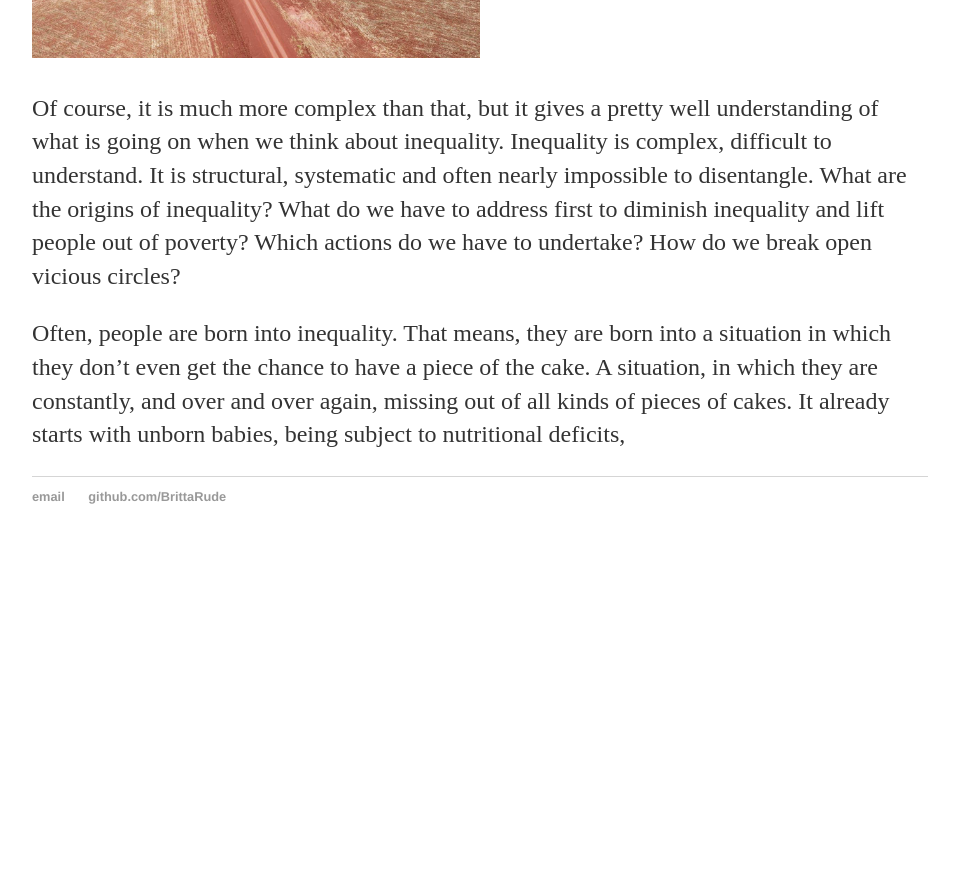
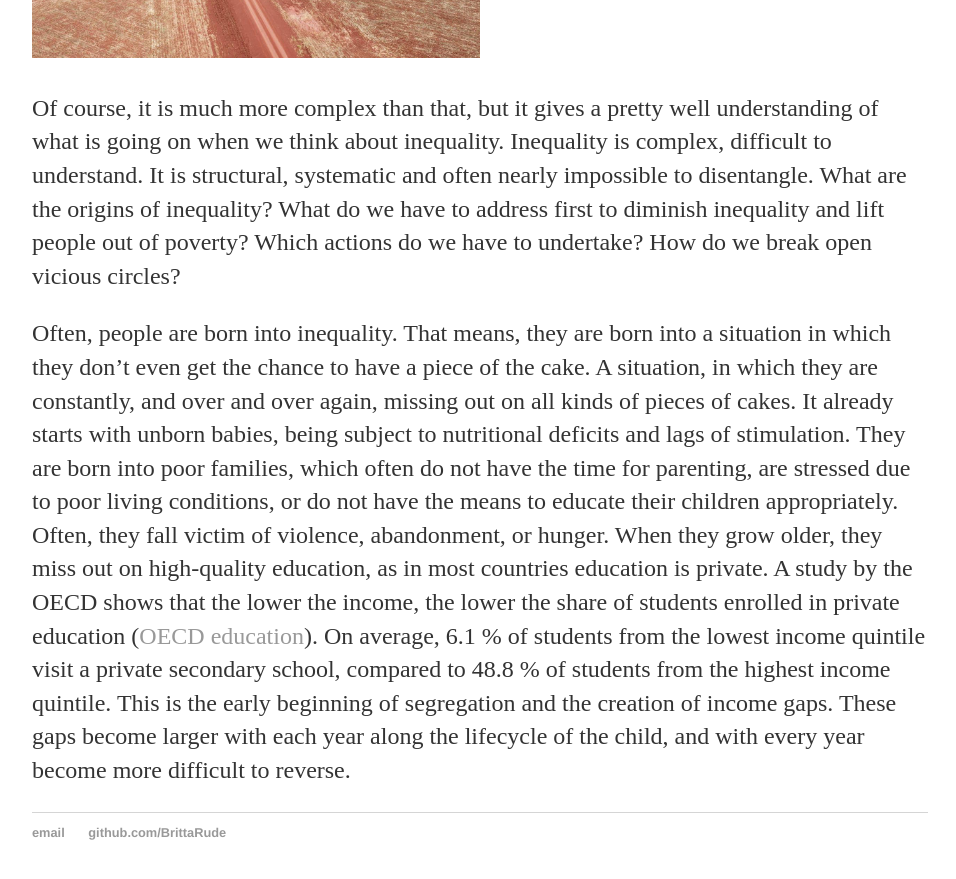
Before and after one commit to BrittaRude/BrittaRude.github.io, a Jekyll site: the page built from _posts/2020-07-08-britta-rude-site-launched.md, in a window 1280 px wide and 900 px high, scrolled down 1607 px. Shown: the top 879 px of the window, without its empty margins (160-1116 px from the left). Built offline with Jekyll 4.4.1, drawn with Linux system fonts in a browser that asks for light colours; before the commit the page ends 2171 px from its top, so only the background shows below that.

Commit message:
Update 2020-07-08-britta-rude-site-launched.md

```diff
--- a/_posts/2020-07-08-britta-rude-site-launched.md
+++ b/_posts/2020-07-08-britta-rude-site-launched.md
@@ -17,4 +17,4 @@
 
 Of course, it is much more complex than that, but it gives a pretty well understanding of what is going on when we think about inequality. Inequality is complex, difficult to understand. It is structural, systematic and often nearly impossible to disentangle. What are the origins of inequality? What do we have to address first to diminish inequality and lift people out of poverty? Which actions do we have to undertake? How do we break open vicious circles?
 
-Often, people are born into inequality. That means, they are born into a situation in which they don't even get the chance to have a piece of the cake. A situation, in which they are constantly, and over and over again, missing out of all kinds of pieces of cakes. It already starts with unborn babies, being subject to nutritional deficits,
+Often, people are born into inequality. That means, they are born into a situation in which they don't even get the chance to have a piece of the cake. A situation, in which they are constantly, and over and over again, missing out on all kinds of pieces of cakes. It already starts with unborn babies, being subject to nutritional deficits and lags of stimulation. They are born into poor families, which often do not have the time for parenting, are stressed due to poor living conditions, or do not have the means to educate their children appropriately. Often, they fall victim of violence, abandonment, or hunger. When they grow older, they miss out on high-quality education, as in most countries education is private. A study by the OECD shows that the lower the income, the lower the share of students enrolled in private education ([OECD education](https://read.oecd-ilibrary.org/development/latin-american-economic-outlook-2018/enrolment-in-private-schools-by-income-quintiles-in-latin-america-2014_leo-2018-graph16-en#page1)). On average, 6.1 % of students from the lowest income quintile visit a private secondary school, compared to 48.8 % of students from the highest income quintile. This is the early beginning of segregation and the creation of income gaps. These gaps become larger with each year along the lifecycle of the child, and with every year become more difficult to reverse.
```
